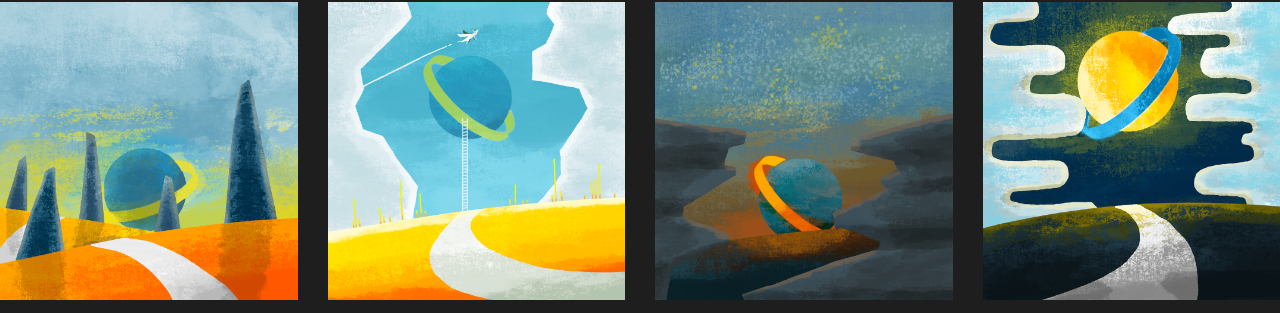
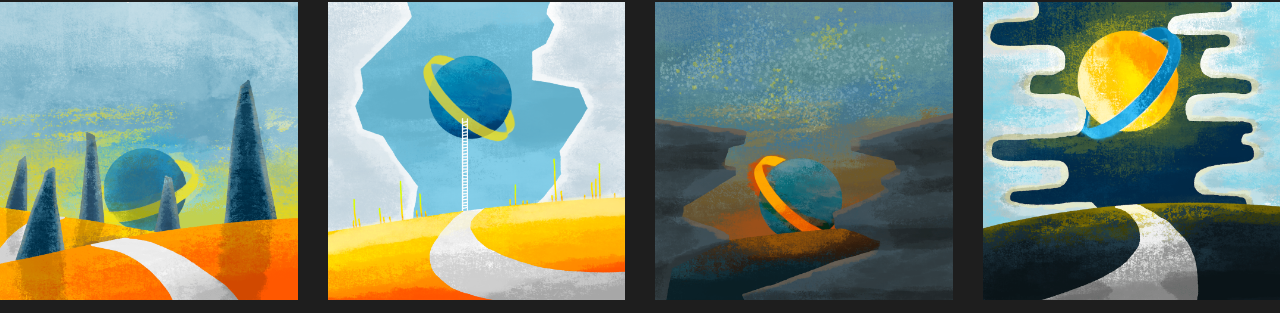
Before and after one commit to nandemotoken/TimePlanet, a plain HTML site: page index.html in a window 1280 px wide. Shown: the part 144-457 px from the top of the page. Drawn offline with Linux system fonts and the light colour scheme; a script that the page names is missing; a web font is replaced by a local one.

Commit message:
time planet

```diff
--- a/index.html
+++ b/index.html
@@ -27,7 +27,7 @@
     </div>
     <div class="row">
         <div class="col" style="text-align: center;"><img style="text-align: center;" src="assets/img/morning_p.png" width="100%"></div>
-        <div class="col" style="text-align: center;"><img style="text-align: center;" width="100%" src="assets/img/daytime_p.png"></div>
+        <div class="col" style="text-align: center;"><img style="text-align: center;" width="100%" src="assets/img/Daytime_p_02.png"></div>
         <div class="col" style="text-align: center;"><img style="text-align: center;" width="100%" src="assets/img/evening_p.png"></div>
         <div class="col" style="text-align: center;"><img width="100%" src="assets/img/Night_p.png"></div>
     </div>
```
Also changed, not shown: assets/img/Daytime_p_02.png (added).
